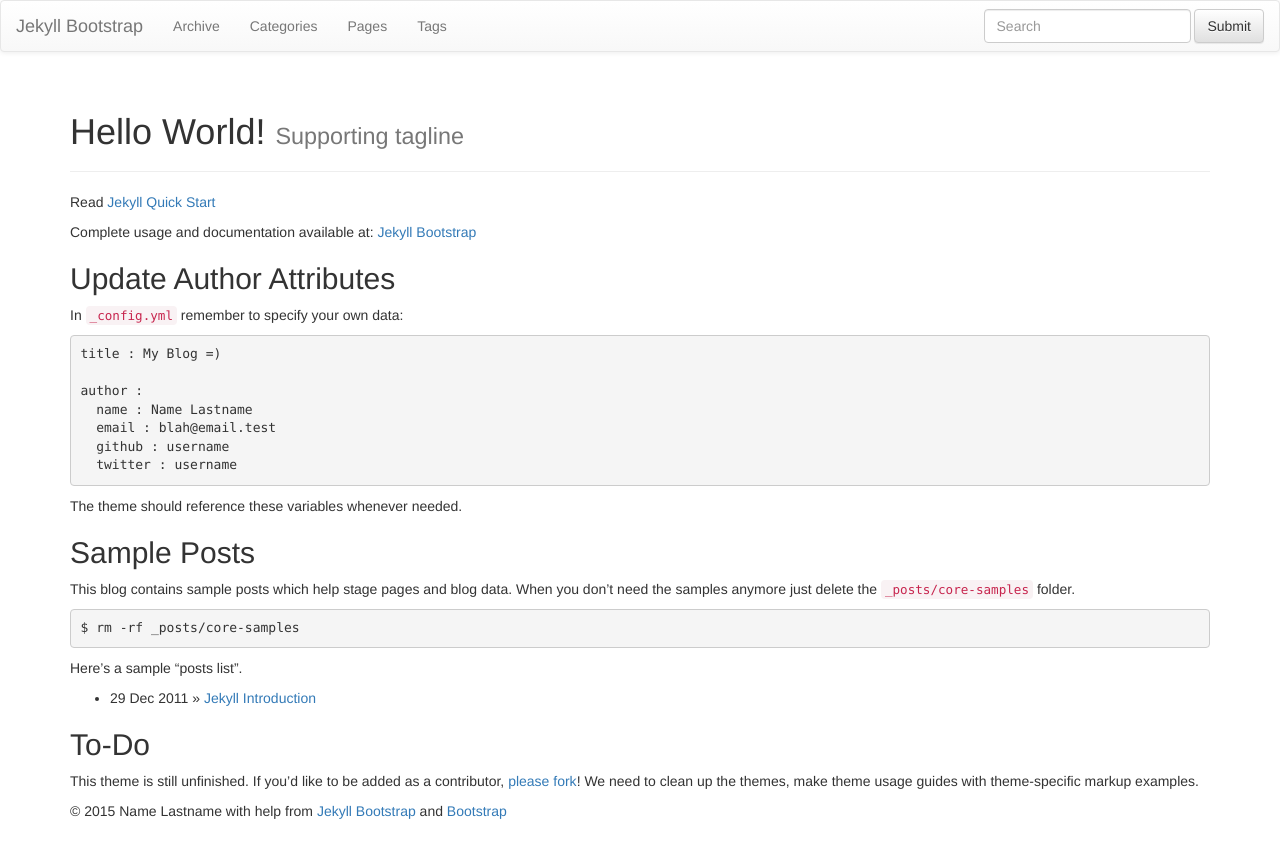
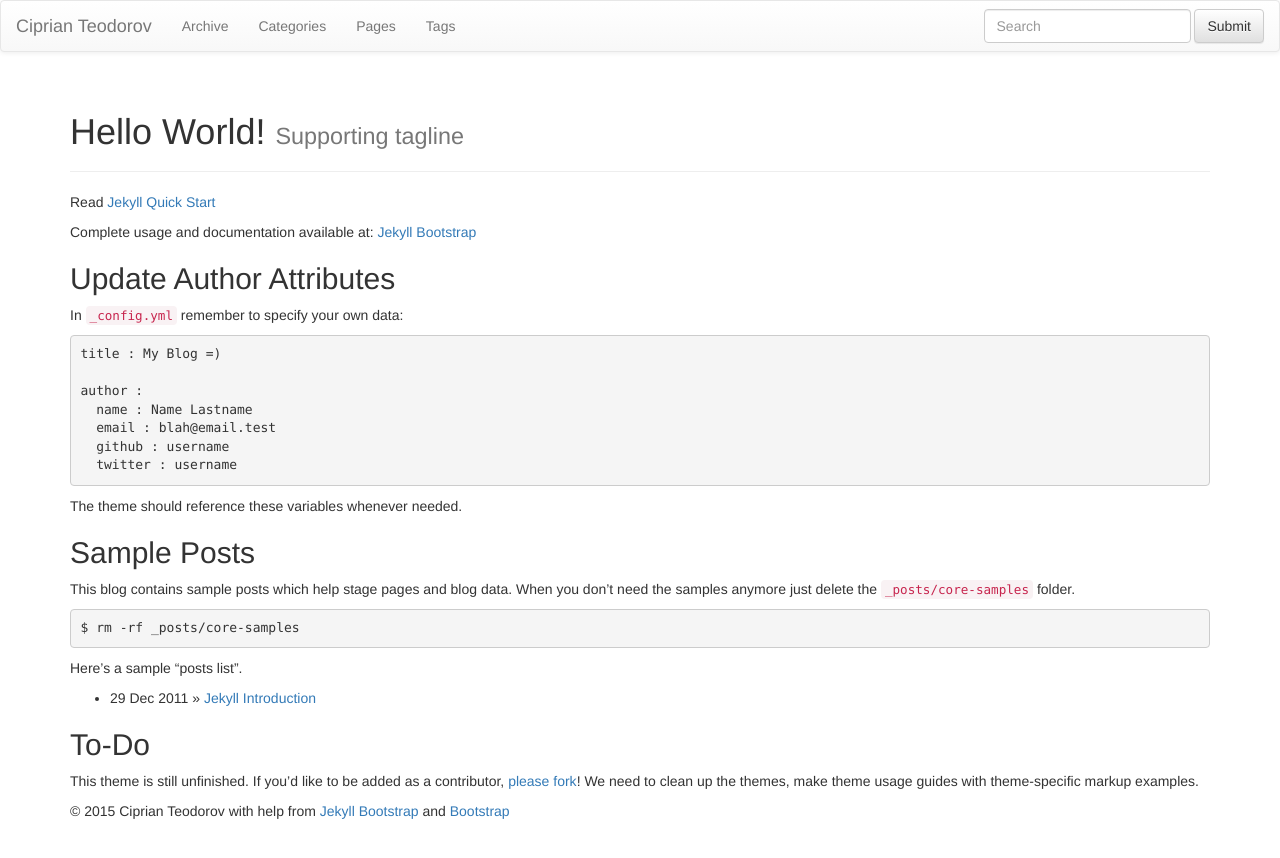
Before and after one commit to teodorov/teodorov.github.io, a Jekyll site: the page built from index.md, in a window 1280 px wide. Shown: the top 858 px of the page. Built offline with Jekyll 4.4.1, drawn with Linux system fonts in a browser that asks for light colours; nearby versions of some CDN libraries; library files that are not in the unit come from our copies.

Commit message:
updated config

```diff
--- a/_config.yml
+++ b/_config.yml
@@ -8,10 +8,10 @@
 # Themes are encouraged to use these universal variables
 # so be sure to set them if your theme uses them.
 #
-title : Jekyll Bootstrap
-tagline: Site Tagline
+title : Ciprian Teodorov
+tagline: The Road Goes Ever On
 author :
-  name : Name Lastname
+  name : Ciprian Teodorov
   email : blah@email.test
   github : username
   twitter : username
@@ -25,7 +25,7 @@
 # Else if you are pushing to username.github.io, replace with your username.
 # Finally if you are pushing to a GitHub project page, include the project name at the end.
 #
-production_url : http://username.github.io
+production_url : http://teodorov.github.io
 
 # All Jekyll-Bootstrap specific configurations are namespaced into this hash
 #
```
